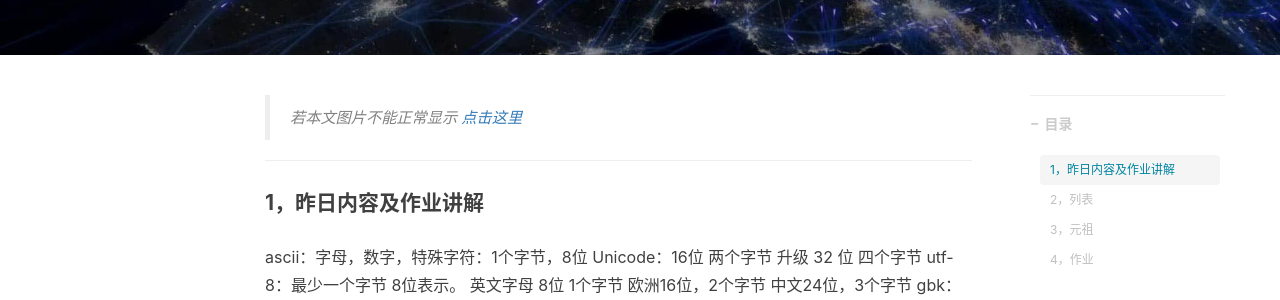
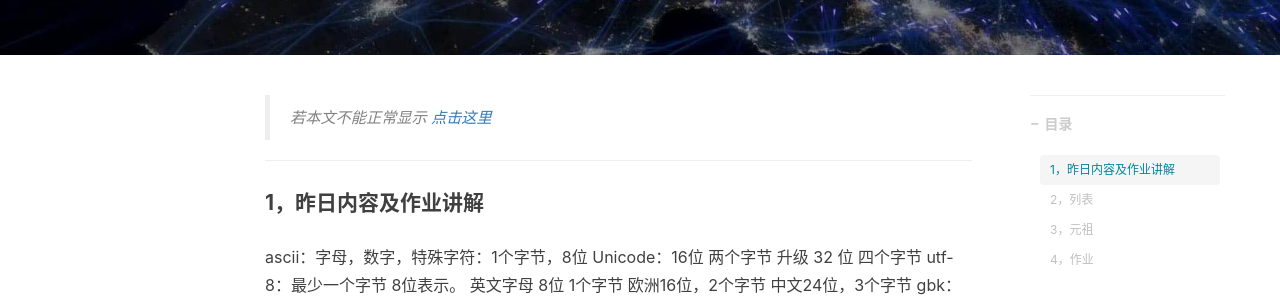
Before and after one commit to cuitianxiang100/cuitianxiang100.github.io, a Jekyll site: the page built from _posts/2018-08-12-Python笔记day04（基础）.md, in a window 1280 px wide and 900 px high, scrolled down 316 px. Shown: the part 152-452 px from the top of the window. Built offline with Jekyll 4.4.1, drawn with Linux system fonts in a browser that asks for light colours; nearby versions of some CDN libraries; comment, search, counter and statistics services are not loaded.

Commit message:
Update 2018-08-12-Python笔记day04（基础）.md

```diff
--- a/_posts/2018-08-12-Python笔记day04（基础）.md
+++ b/_posts/2018-08-12-Python笔记day04（基础）.md
@@ -11,7 +11,7 @@ tags:
     - 编程
 ---
 
-> 若本文图片不能正常显示 [点击这里](https://blog.csdn.net/qq_34755081/article/details/81605583)
+> 若本文不能正常显示 [点击这里](https://blog.csdn.net/qq_34755081/article/details/81605583)
 
 
 ----------
```
